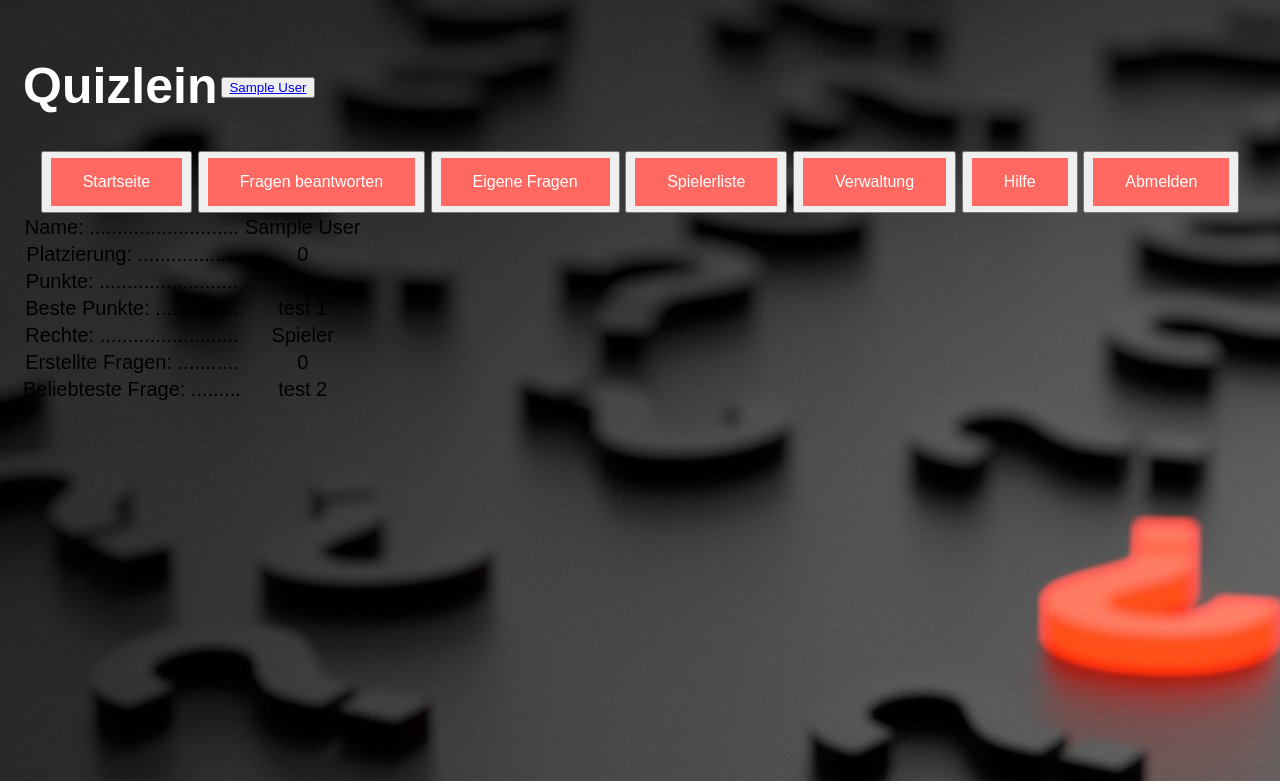
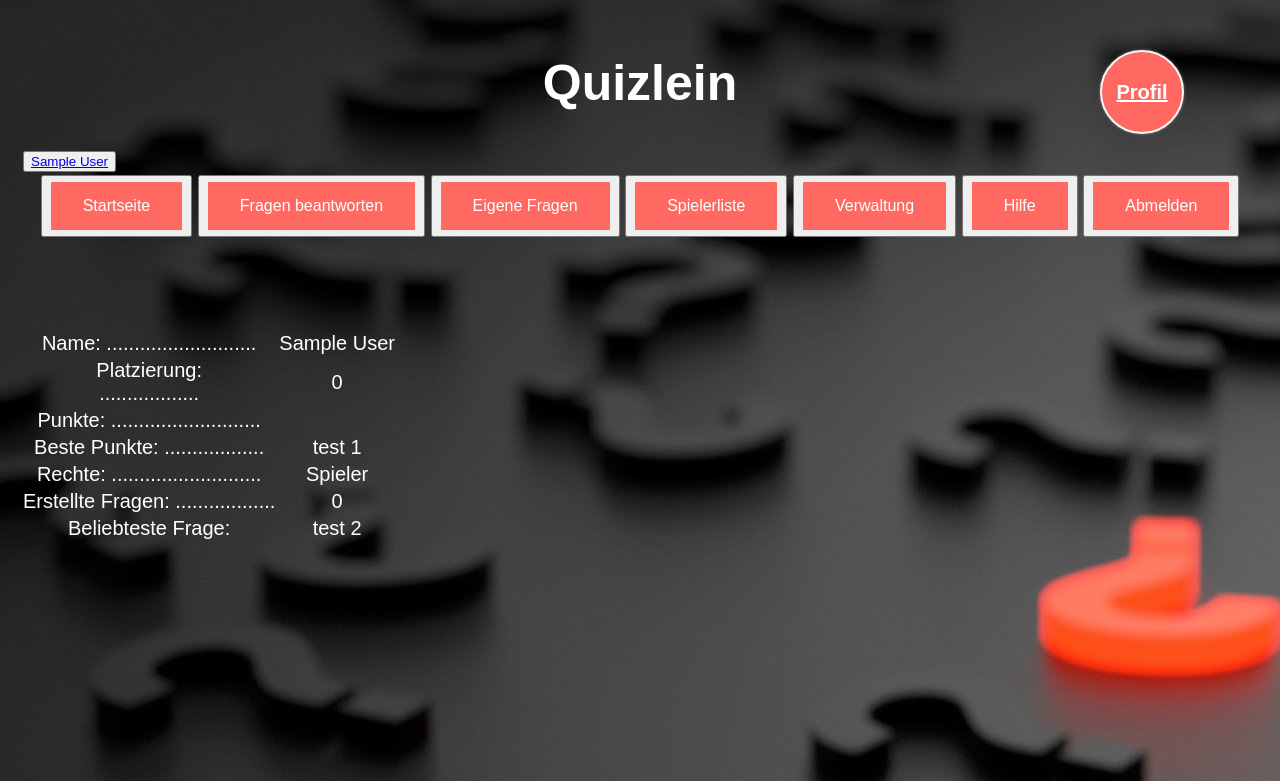
Before and after one commit to Kilian004/Quizlein, a PHP site: page /profil.php in a window 1280 px wide. Shown: the top 781 px of the page. Run offline with PHP 8.4, Linux system fonts and the light colour scheme; the visitor is signed in with stand-in values (Sample User, id 1); data that the repository does not hold is empty.

Commit message:
Add files via upload

```diff
--- a/eigene_fragen.php
+++ b/eigene_fragen.php
@@ -16,6 +16,7 @@
 
 	<body>
 	<h1>Quizlein</h1>
+	<circle-button><a type="button" class="circle-button" href="profil.php" style="color:white" >Profil</a></circle-button>
 		<table>
 			<tr>
 
--- a/fragenset.php
+++ b/fragenset.php
@@ -16,6 +16,7 @@
 
 	<body>
 	<h1>Quizlein</h1>
+	<circle-button><a type="button" class="circle-button" href="profil.php" style="color:white" >Profil</a></circle-button>
 		<table>
 			<tr>
 
--- a/hilfe.php
+++ b/hilfe.php
@@ -16,6 +16,7 @@
 
 	<body>
 	<h1>Quizlein</h1>
+	<circle-button><a type="button" class="circle-button" href="profil.php" style="color:white" >Profil</a></circle-button>
 		<table>
 			<tr>
 
--- a/index.php
+++ b/index.php
@@ -1,7 +1,5 @@
 <!doctype html>
 <?php
-session_start();
-session_destroy();
 session_start();
 if(isset($_GET['register'])) {
 	$benutzername=$_POST["benutzername"];
@@ -37,6 +35,7 @@
 		<meta charset="utf-8"/>
 		<link rel="stylesheet" href="quizsheet.css">
 	<title> Quiz </title>
+	<circle-button><a type="button" class="circle-button" href="profil.php" style="color:white" >Profil</a></circle-button>
 
 
 	</head>
--- a/profil.php
+++ b/profil.php
@@ -17,9 +17,11 @@
 	</head>
 
 	<body>
+	<h1>Quizlein</h1>
+	<circle-button><a type="button" class="circle-button" href="profil.php" style="color:white" >Profil</a></circle-button>
 		<table>
 			<tr>
-				<td><h1>Quizlein</h1> </td>
+
 				<td><button id=profil><a href="profil.php"><?php echo $user ?></a></button></td>
 			</tr>
 		</table>
@@ -30,15 +32,16 @@
 			<button><a type="button" class="button" href="spielerliste.php">Spielerliste</a></button>
 			<button><a type="button" class="button" href="verwaltung.php">Verwaltung</a></button>
 			<button><a type="button" class="button" href="hilfe.php">Hilfe</a></button>
-			<button><a type="button" class="button" href="index.php">Abmelden</a></button>
+			<button><a type="button" class="button">Abmelden</a></button>
 		</div>
 		<table>
 			<tr>
+			</br></br></br></br>
 				<td>Name: ...........................</td>
 				<td><?php echo $user ?></td> <!-- Benutzername wird ausgegeben -->
 			</tr>
 			<tr>
-				<td>Platzierung: ..................</td>
+				<td>Platzierung:</br> ..................</td>
 				<td>
 					<?php //Platzierung wird ermittelt
 						$sql="SELECT Count(Benutzername)+1 FROM benutzer WHERE punkte>(SELECT Punkte from benutzer where Benutzername='$user')";
@@ -50,7 +53,7 @@
 				</td>
 			</tr>
 			<tr>
-				<td>Punkte: .........................</td>
+				<td>Punkte: ...........................</td>
 				<td>
 					<?php //Punkte werden ermittelt
 						$sql="SELECT Punkte FROM benutzer WHERE Benutzername='$user'";
@@ -62,14 +65,14 @@
 				</td>
 			</tr>
 			<tr>
-				<td>Beste Punkte: ...............</td>
+				<td>Beste Punkte: ..................</td>
 				<td>
 					test 1
 				<!--Hier kommt noch was-->
 				</td>
 			</tr>
 			<tr>
-				<td>Rechte: .........................</td>
+				<td>Rechte: ...........................</td>
 				<td>
 					<?php
 						$sql="SELECT Benutzername FROM admin WHERE Benutzername='$user'";
@@ -89,7 +92,7 @@
 				</td>
 			</tr>
 			<tr>
-				<td>Erstellte Fragen: ...........</td>
+				<td>Erstellte Fragen: ..................</td>
 				<td>
 					<?php //Fragenanzahl wird ermittelt
 						$sql="SELECT Count(Inhalt) FROM frage WHERE Benutzername='$user'";
@@ -100,7 +103,7 @@
 				</td>
 			</tr>
 			<tr>
-				<td>Beliebteste Frage: .........</td>
+				<td>Beliebteste Frage: </td>
 				<td>
 					test 2
 				<!--Hier kommt noch was-->
--- a/quizsheet.css
+++ b/quizsheet.css
@@ -25,6 +25,40 @@
   font-size: 16px;
   margin: 4px 2px;
   cursor: pointer;
+
+}
+circle-button{
+	position: absolute;
+    left: 1100px;
+    top: 50px;
+    display:block;
+    width:80px;
+    height:80px;
+    line-height:80px;
+    border: 2px solid #f5f5f5;
+    border-radius: 50%;
+    color: white;
+    text-align:center;
+    text-decoration:none;
+    background: #ff6961;
+	background-width:10%;
+	background-height: auto;
+    box-shadow: 0 0 3px gray;
+    font-size:20px;
+    font-weight:bold;
+}
+td{
+	color: white;
+	text-align: center;
+
+}
+h2{
+	font-size:40px;
+	font-family: Perfect Dark Zero;
+	color: #ff6961;
+}
+h3{
+	color: white;
 }
 
 .echo {
--- a/spielerliste.php
+++ b/spielerliste.php
@@ -15,7 +15,7 @@
 	</head>
 
 	<body>
-	<h1>Quizlein</h1>
+	<circle-button><a type="button" class="circle-button" href="profil.php" style="color:white" >Profil</a></circle-button>
 		<table>
 			<tr>
 
@@ -29,7 +29,7 @@
 			<button><a type="button" class="button" href="spielerliste.php">Spielerliste</a></button>
 			<button><a type="button" class="button" href="verwaltung.php">Verwaltung</a></button>
 			<button><a type="button" class="button" href="hilfe.php">Hilfe</a></button>
-			<button><a type="button" class="button" href="index.php">Abmelden<a/></button>
+			<button><a type="button" class="button" href="index.php">Abmelden</a></button>
 		</div>
 	</body>
 
--- a/startseite.php
+++ b/startseite.php
@@ -1,4 +1,4 @@
-<?php
+ <?php
 session_start();
 //überprüfen ob schon angemeldet
 if(!isset($_SESSION['aktueller_benutzer'])) {
@@ -16,6 +16,7 @@
 	</head>
 	<body>
 	<h1>Quizlein</h1>
+	<circle-button><a type="button" class="circle-button" href="profil.php" style="color:white" >Profil</a></circle-button>
 	<!- Passender Hintergrund
 		Überschrift in die Mitte / Passende Frabe
 		Passende FrabePassende Schriftfarbe
--- a/verwaltung.php
+++ b/verwaltung.php
@@ -20,4 +20,4 @@
 	</head>
 	<body>
 	</body
-</html>
+ </html>
```
Also changed, not shown: keineRechte.php (+5 -3 lines), blank-profile.png (added).
